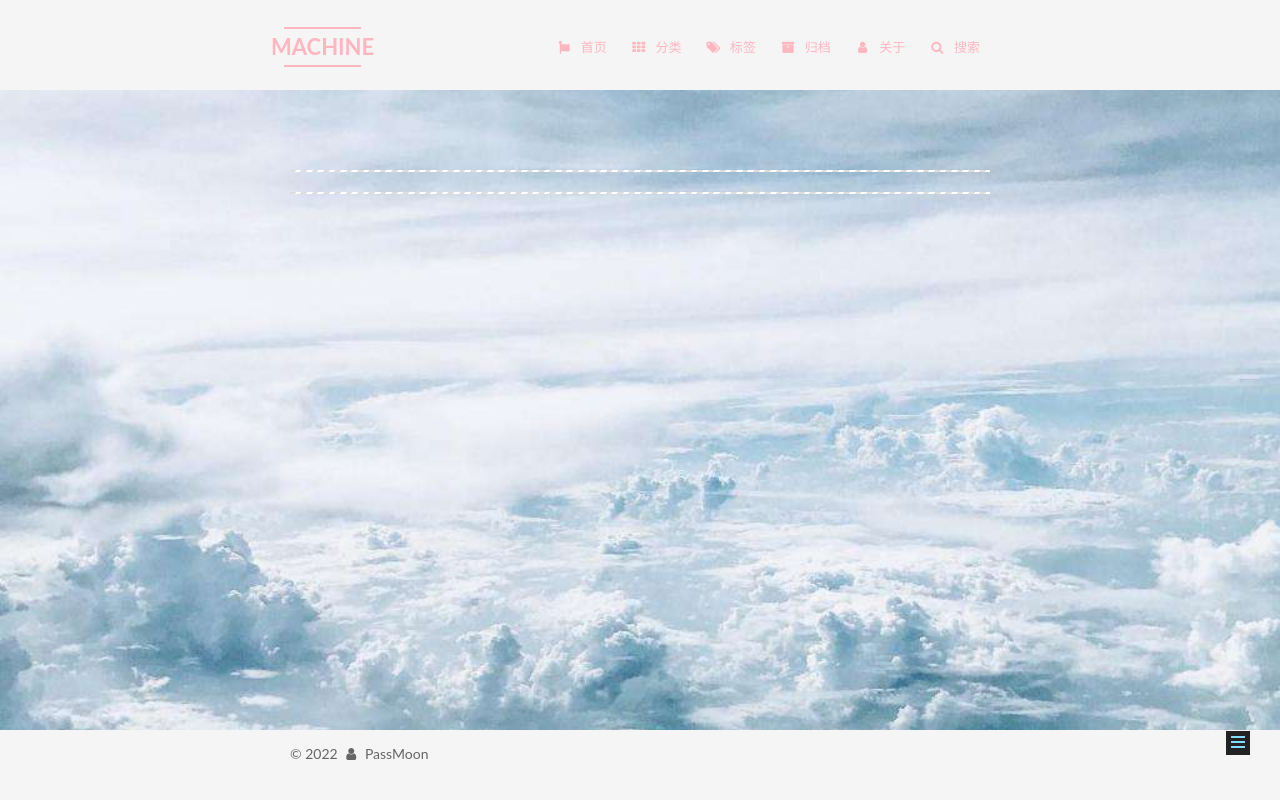
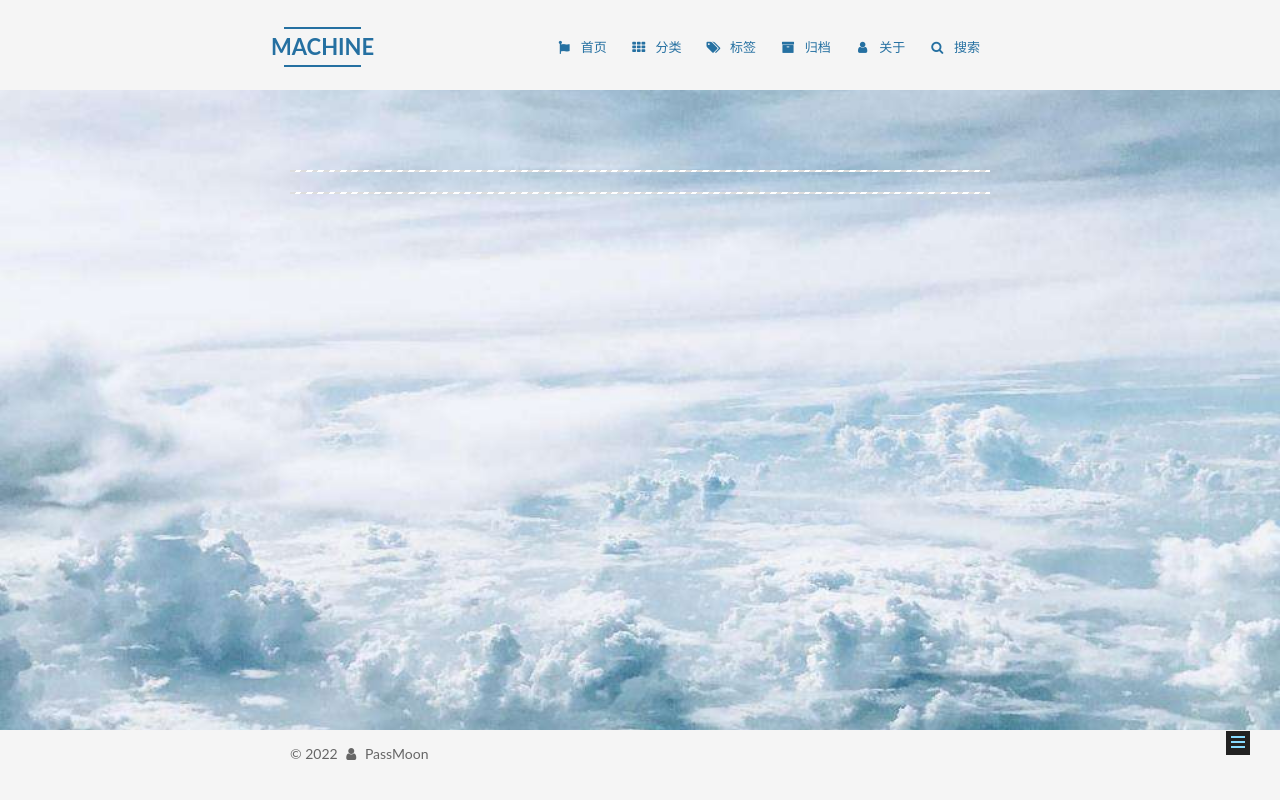
Before and after one commit to PassMoon/passmoon.github.io, a plain HTML site: page index.html in a window 1280 px wide. Drawn offline with Linux system fonts and the light colour scheme; no server answers.

Commit message:
Site updated: 2022-04-21 00:25:36

```diff
--- a/css/main.css
+++ b/css/main.css
@@ -1114,7 +1114,7 @@ pre .javascript .function {
   padding: 0 40px;
   background: #222;
   border-bottom: none;
-  color: #ffb6c1 !important;
+  color: #2570a1 !important;
 }
 .brand:hover {
   color: #222;
@@ -1208,7 +1208,7 @@ pre .javascript .function {
   transition-duration: 0.2s;
   transition-timing-function: ease-in-out;
   transition-delay: 0s;
-  color: #ffb6c1 !important;
+  color: #2570a1 !important;
 }
 .menu .menu-item a:hover {
   border-bottom-color: #222;
@@ -1823,7 +1823,7 @@ pre .javascript .function {
   width: 4px;
   height: 4px;
   border-radius: 50%;
-  background: #ff67ff;
+  background: #1f110a;
 }
 .links-of-blogroll {
   font-size: 13px;
@@ -2677,7 +2677,7 @@ hr {
   position: relative;
   display: block;
   height: 2px;
-  background: #ffb6c1 !important;
+  background: #2570a1 !important;
 }
 @media (max-width: 767px) {
   .logo-line-before i,
```
